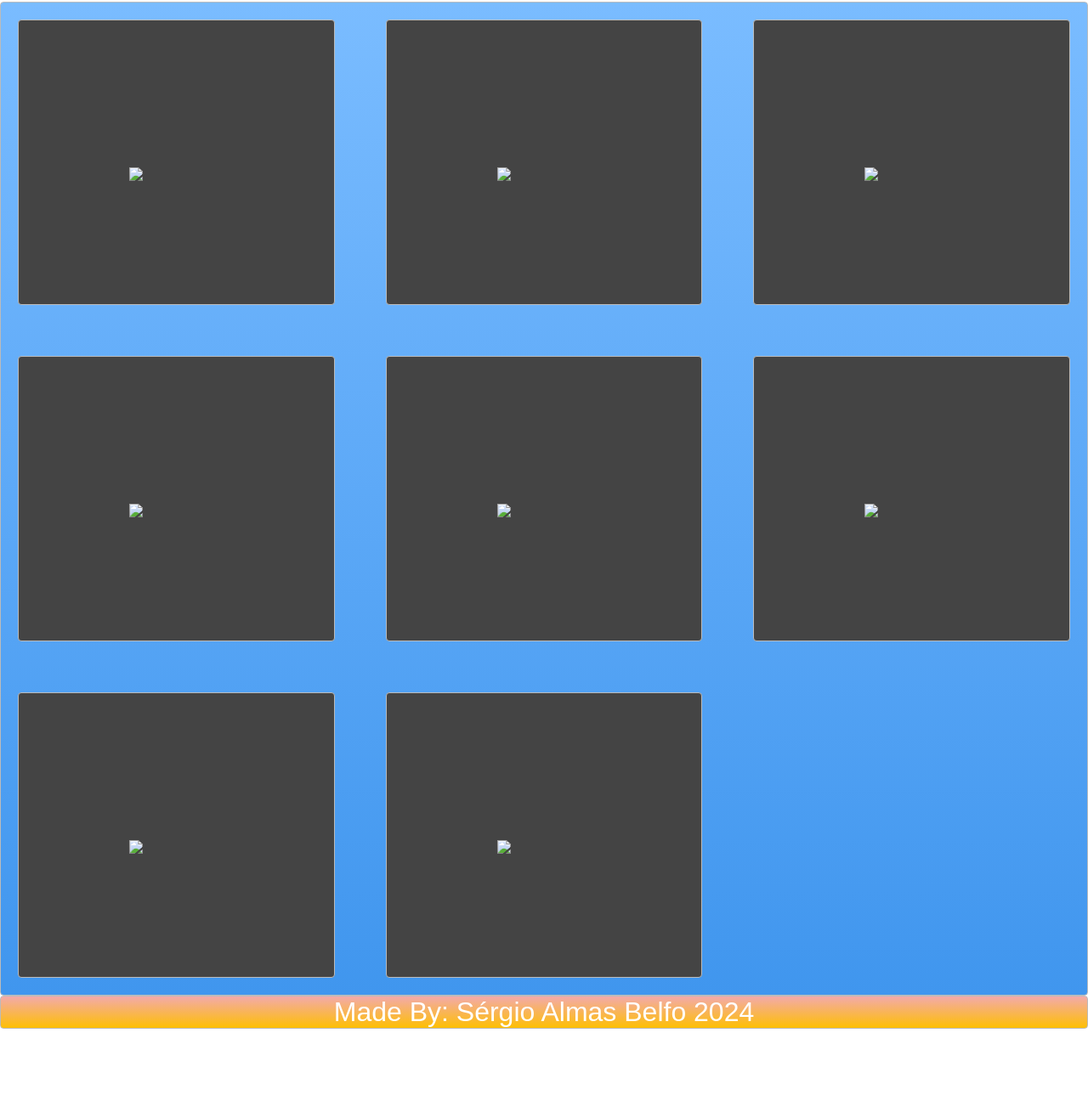
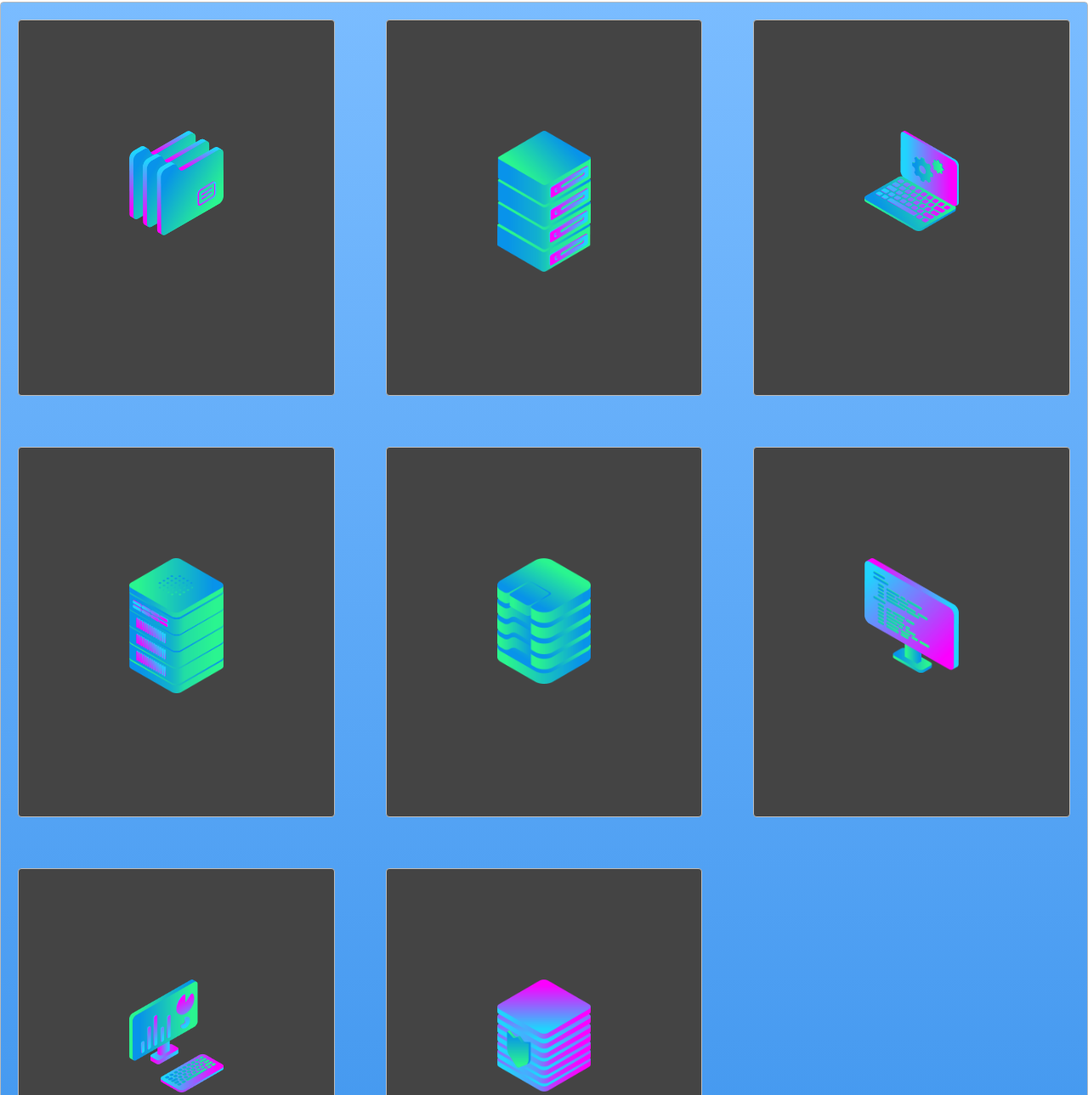
Before and after one commit to SergioBelfo/WebpageBackBone, a plain HTML site: page index.html in a window 1280 px wide. Shown: the part 558-1847 px from the top of the page at 85% size. Before the commit the page ends 1769 px from the top, so only its background shows below. Drawn offline with Linux system fonts and the light colour scheme.

Commit message:
Update index.html

```diff
--- a/index.html
+++ b/index.html
@@ -13,16 +13,16 @@
           <li class="push"><a href="">Contact</a></li>
   </ul>
   </nav>
-  <div class="container"><img class="cover" src=".undraw.png"></div>
+  <div class="container"><img class="cover" src="undraw.png"></div>
   <div class="zone blue grid-wrapper">
-    <div class="box zone"><img src=".files_2.png"></div>
-    <div class="box zone"><img src=".server_2_2.png"></div>
-    <div class="box zone"><img src=".monitor_settings_2.png"></div>
-    <div class="box zone"><img src=".server_3.png"></div>
-    <div class="box zone"><img src=".data_storage_2_2.png"></div>
-    <div class="box zone"><img src=".monitor_coding_2.png"></div>
-    <div class="box zone"><img src=".desktop_analytics_2.png"></div>
-    <div class="box zone"><img src=".server_safe_2.png"></div>
+    <div class="box zone"><img src="files_2.png"></div>
+    <div class="box zone"><img src="server_2_2.png"></div>
+    <div class="box zone"><img src="monitor_settings_2.png"></div>
+    <div class="box zone"><img src="server_3.png"></div>
+    <div class="box zone"><img src="data_storage_2_2.png"></div>
+    <div class="box zone"><img src="monitor_coding_2.png"></div>
+    <div class="box zone"><img src="desktop_analytics_2.png"></div>
+    <div class="box zone"><img src="server_safe_2.png"></div>
   </div>
   <footer class="zone yellow">Made By: Sérgio Almas Belfo 2024</footer>
 </div>
```
